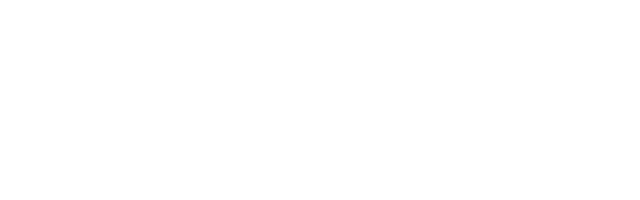
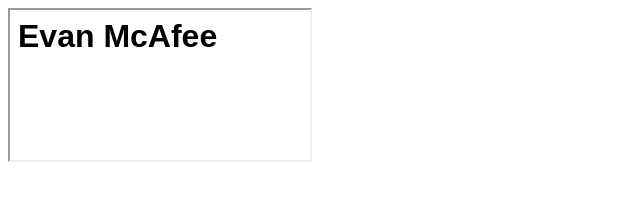
Before and after one commit to evanjmcafee/evanjmcafee.github.io, a plain HTML site: page index.html in a window 1280 px wide. Shown: the whole page, without its empty margins (0-640 px from the left). Drawn offline with Linux system fonts and the light colour scheme.

Commit message:
Update index.html
add menu bar

```diff
--- a/index.html
+++ b/index.html
@@ -1,4 +1,5 @@
 <html>
   <head></head>
+    <iframe src = "https://evanjmcafee.github.io/menu.html"></iframe>
   <body></body>
 </html>
```
